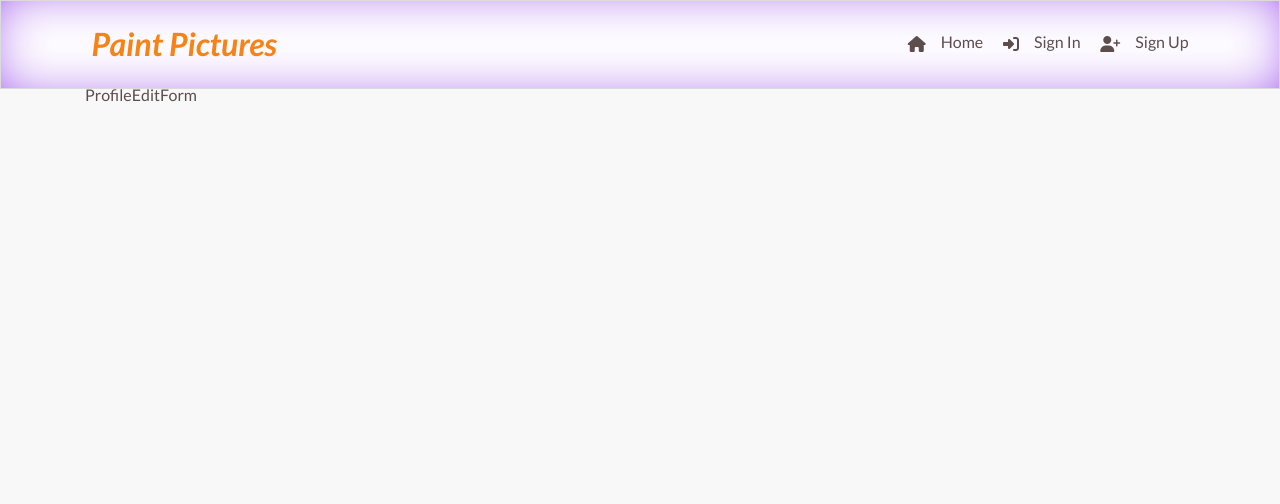
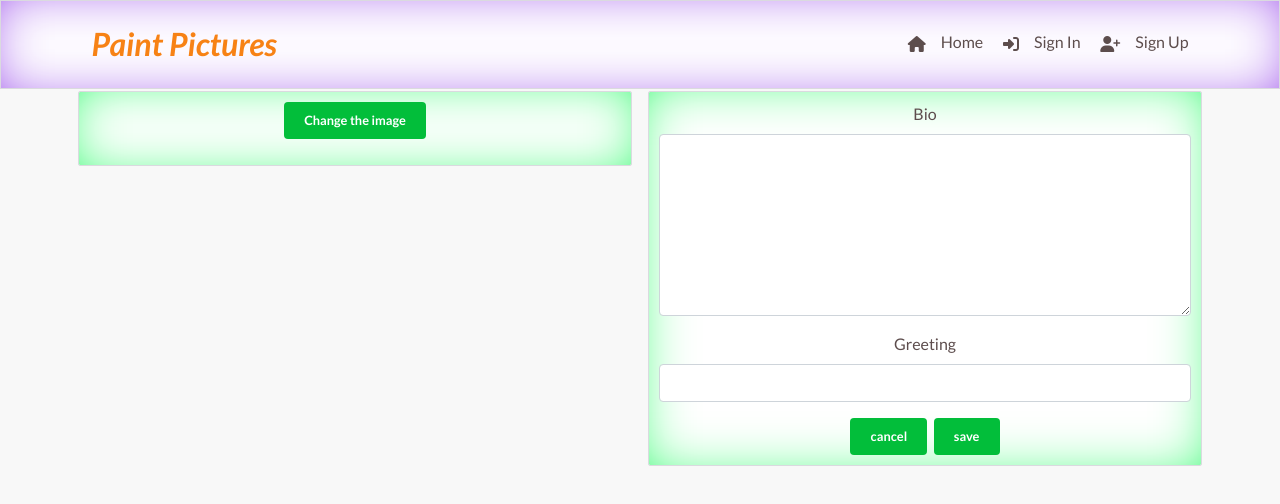
Before and after one commit to Belan-Mihail/paint_picture, a React (Create React App) app: page /profiles/1/edit in a window 1280 px wide. Shown: the top 504 px of the page. Built offline with nearby package versions, Linux system fonts and the light colour scheme; no server answers.

Commit message:
Add necessary consts and useState to ProfileEditForm and add render JSX

```diff
--- a/src/pages/profiles/ProfileEditForm.js
+++ b/src/pages/profiles/ProfileEditForm.js
@@ -1,4 +1,5 @@
-import React from "react";
+import React, { useState, useEffect, useRef } from "react";
+import { useHistory, useParams } from "react-router-dom";
 
 import Form from "react-bootstrap/Form";
 import Button from "react-bootstrap/Button";
@@ -10,7 +11,29 @@ import Container from "react-bootstrap/Container";
 import btnStyles from "../../styles/Button.module.css";
 import appStyles from "../../App.module.css";
 
+import { axiosReq } from "../../api/axiosDefaults";
+import {
+  useCurrentUser,
+  useSetCurrentUser,
+} from "../../context/CurrentUserContext";
+
 const ProfileEditForm = () => {
+    const currentUser = useCurrentUser();
+  const setCurrentUser = useSetCurrentUser();
+  const { id } = useParams();
+  const history = useHistory();
+  const imageFile = useRef();
+
+  const [profileData, setProfileData] = useState({
+    name: "",
+    content: "",
+    image: "",
+    greeting: "",
+  });
+  const { name, content, image, greeting } = profileData;
+
+  const [errors, setErrors] = useState({});
+
   const textFields = (
     <>
       <Form.Group>
@@ -34,7 +57,49 @@ const ProfileEditForm = () => {
     </>
   );
 
-  return <div>ProfileEditForm</div>;
+  return (
+    <Form onSubmit={() => {}}>
+      <Row>
+        <Col className="py-2 p-0 p-md-2 text-center" md={7} lg={6}>
+          <Container className={appStyles.Content}>
+            <Form.Group>
+              {image && (
+                <figure>
+                  <Image src={image} fluid />
+                </figure>
+              )}
+
+              <div>
+                <Form.Label
+                  className={`${btnStyles.Button} ${btnStyles.Main} btn my-auto`}
+                  htmlFor="image-upload"
+                >
+                  Change the image
+                </Form.Label>
+              </div>
+              <Form.File
+                id="image-upload"
+                ref={imageFile}
+                accept="image/*"
+                onChange={(e) => {
+                  if (e.target.files.length) {
+                    setProfileData({
+                      ...profileData,
+                      image: URL.createObjectURL(e.target.files[0]),
+                    });
+                  }
+                }}
+              />
+            </Form.Group>
+            <div className="d-md-none">{textFields}</div>
+          </Container>
+        </Col>
+        <Col md={5} lg={6} className="d-none d-md-block p-0 p-md-2 text-center">
+          <Container className={appStyles.Content}>{textFields}</Container>
+        </Col>
+      </Row>
+    </Form>
+  );
 };
 
 export default ProfileEditForm;
```
